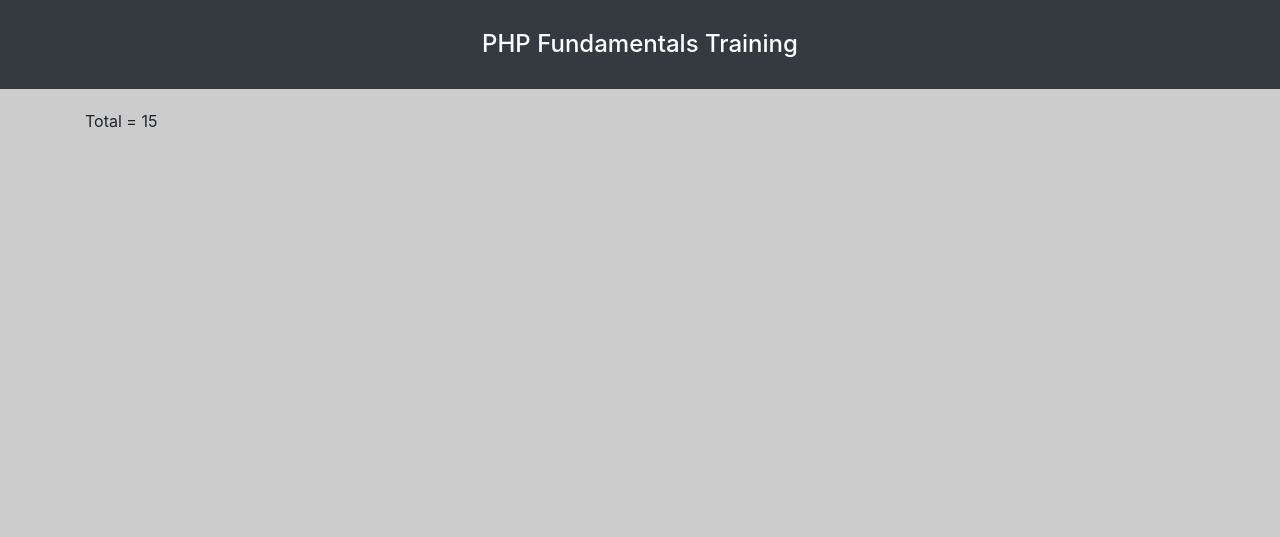
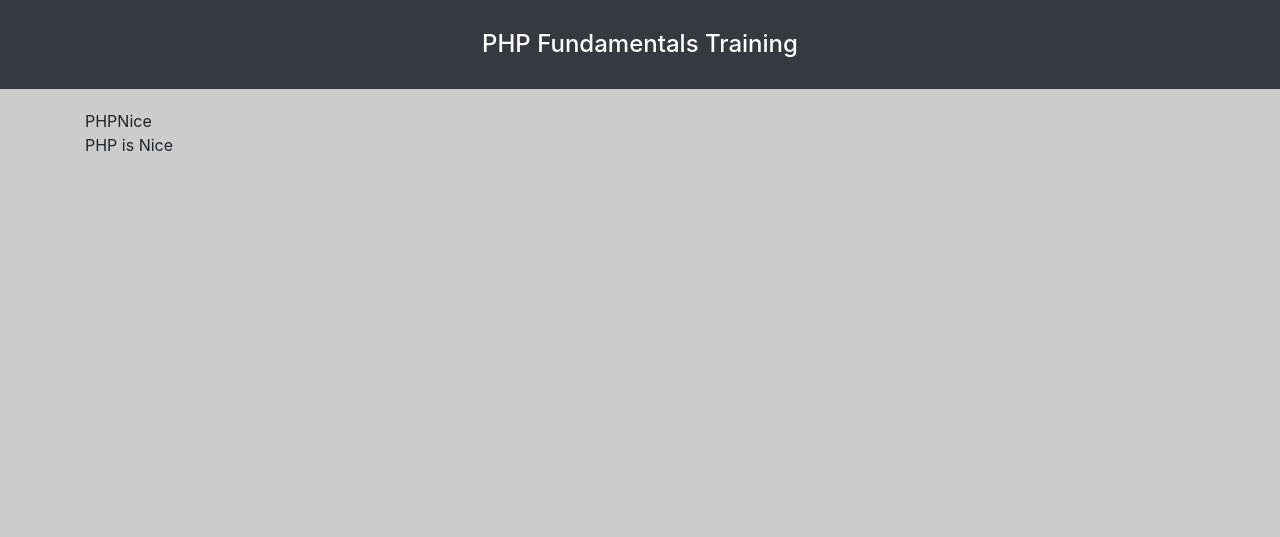
Before and after one commit to jasujon/start-php, a PHP site: page / in a window 1280 px wide. Shown: the top 537 px of the page. Run offline with PHP 8.4, Linux system fonts and the light colour scheme.

Commit message:
Show Output in PHP (print & echo)

```diff
--- a/index.php
+++ b/index.php
@@ -30,12 +30,12 @@
         <div class="main" style="min-height: 449px;background: #ccc;">
             <div class="container" style="padding-top:20px;">
                 <?php
-                    // echo $name;
-
-                    $a = 10;
-                    $b = 5;
-                    $c = $a + $b;
-                    echo "Total = " . $c;
+                // what is the different echo & print
+                    // * echo can contain multiple parameter like  echo( "PHP","nice" );
+                    // * print can't contain multiple parameter
+                    echo "PHP","Nice";
+                    echo "</br>";
+                    print("PHP is Nice");
                 ?>
             </div>
 
```
